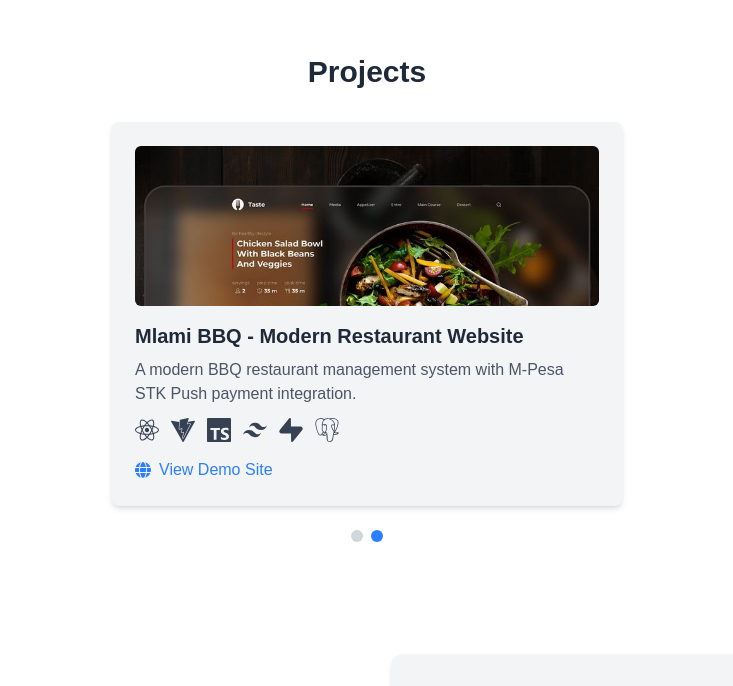
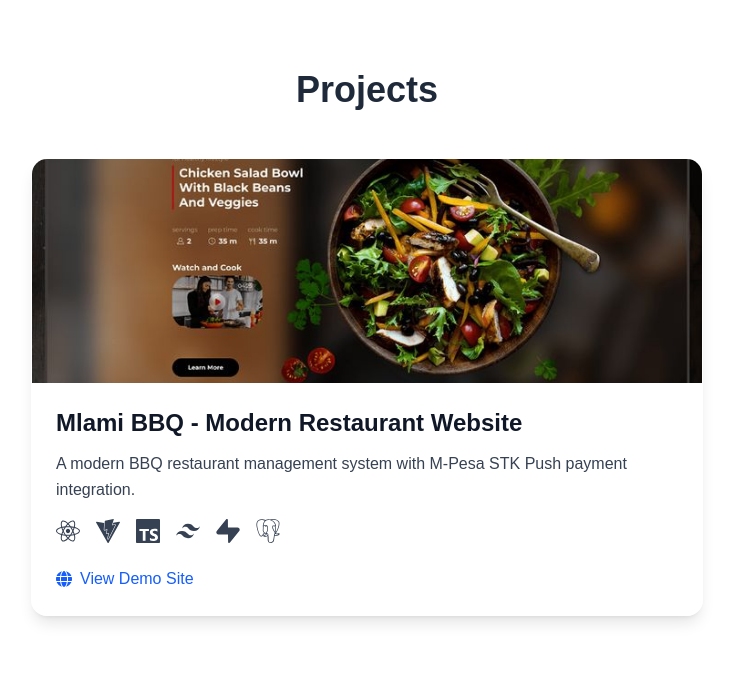
Before and after one commit to Nigiddy/my_portfolio, a Next.js app: page / in a window 1280 px wide. Shown: the part 1594-2280 px from the top of the page, without its empty margins (273-1006 px from the left). Built offline with nearby package versions, Linux system fonts and the light colour scheme.

Commit message:
Removed the dots indicator on Projects.jsx

```diff
--- a/src/components/Projects.jsx
+++ b/src/components/Projects.jsx
@@ -1,4 +1,5 @@
 "use client";
+
 import React, { useState, useEffect } from "react";
 import { FaGithub, FaJs, FaNodeJs, FaReact, FaPython, FaAws, FaCss3Alt, FaDatabase } from "react-icons/fa";
 import { FaGlobe } from "react-icons/fa6";
@@ -7,7 +8,6 @@ import Image from "next/image";
 import { useSwipeable } from "react-swipeable";
 
 const projects = [
-
   {
     title: "Mpesa-Based WiFi Billing System",
     description: "A billing system that integrates Mpesa for seamless WiFi payments.",
@@ -24,8 +24,6 @@ const projects = [
     repoLink: "https://mlamibbq.vercel.app/",
     isDeployed: true
   },
-
-  // Template for adding future projects
 ];
 
 export default function Projects() {
@@ -38,46 +36,62 @@ export default function Projects() {
     trackMouse: true,
   });
 
-  // Auto-swipe every 3 seconds
+  // Auto-swipe every 4 seconds
   useEffect(() => {
     const interval = setInterval(() => {
       setCurrent((prev) => (prev + 1) % projects.length);
-    }, 5000);
+    }, 4000);
     return () => clearInterval(interval);
-  }, [projects.length]);
+  }, []);
 
   const project = projects[current];
 
   return (
-    <section className="w-full py-12 bg-white dark:bg-black transition-colors">
-      <div className="max-w-2xl mx-auto px-6">
-        <h2 className="text-3xl font-bold text-gray-800 dark:text-white text-center">Projects</h2>
-        <div {...handlers} className="mt-8 flex justify-center items-center">
+    <section className="w-full py-16 bg-white dark:bg-black transition-colors">
+      <div className="max-w-3xl mx-auto px-6">
+        <h2 className="text-4xl font-bold text-center text-gray-800 dark:text-white">
+          Projects
+        </h2>
+
+        <div {...handlers} className="mt-12 flex justify-center items-center">
           <a
             href={project.repoLink}
             target="_blank"
             rel="noopener noreferrer"
             aria-label={`Project: ${project.title}. ${project.isDeployed ? 'View Demo Site' : 'View on GitHub'}`}
-            className="group block bg-gray-100 dark:bg-gray-900 p-6 rounded-lg shadow-md hover:shadow-xl transition-shadow focus:outline-none focus:ring-2 focus:ring-blue-500 w-full max-w-lg"
-            tabIndex={0}
+            className="group block w-full max-w-2xl rounded-2xl overflow-hidden
+              bg-white/20 dark:bg-black/30 backdrop-blur-lg
+              shadow-lg hover:shadow-2xl transition-all duration-500 border border-white/30"
           >
-            <div className="w-full h-40 relative overflow-hidden rounded-md">
+            {/* Image section */}
+            <div className="w-full h-56 relative overflow-hidden">
               <Image
                 src={project.image}
                 alt={project.title}
-                width={640}
-                height={160}
-                className="object-cover group-hover:scale-105 transition-transform"
+                width={800}
+                height={224}
+                className="object-cover w-full h-full group-hover:scale-110 transition-transform duration-500"
               />
             </div>
-            <h3 className="mt-4 text-xl font-semibold text-gray-800 dark:text-white">{project.title}</h3>
-            <p className="text-gray-600 dark:text-gray-400 mt-2">{project.description}</p>
-            <div className="flex items-center gap-3 mt-3">
+
+            {/* Content */}
+            <div className="p-6">
+              <h3 className="text-2xl font-semibold text-gray-900 dark:text-white group-hover:text-blue-500 transition-colors">
+                {project.title}
+              </h3>
+              <p className="mt-3 text-gray-700 dark:text-gray-300 leading-relaxed">
+                {project.description}
+              </p>
+
+              {/* Tech stack icons */}
+              <div className="flex flex-wrap items-center gap-4 mt-4">
                 {project.techStack.map((Icon, idx) => (
-                <Icon key={idx} className="text-2xl text-gray-700 dark:text-gray-300" />
+                  <Icon key={idx} className="text-2xl text-gray-700 dark:text-gray-300 group-hover:text-blue-400 transition-colors" />
                 ))}
               </div>
-            <div className="mt-4 flex items-center gap-2 text-blue-500 dark:text-blue-400 font-medium">
+
+              {/* Link */}
+              <div className="mt-6 flex items-center gap-2 text-blue-600 dark:text-blue-400 font-medium group-hover:underline">
                 {project.isDeployed ? (
                   <>
                     <FaGlobe /> <span>View Demo Site</span>
@@ -88,18 +102,8 @@ export default function Projects() {
                   </>
                 )}
               </div>
+            </div>
           </a>
-        </div>
-        {/* Dots indicator */}
-        <div className="flex justify-center mt-6 gap-2">
-          {projects.map((_, idx) => (
-            <button
-              key={idx}
-              className={`w-3 h-3 rounded-full ${idx === current ? 'bg-blue-500 dark:bg-blue-400' : 'bg-gray-300 dark:bg-gray-700'}`}
-              onClick={() => setCurrent(idx)}
-              aria-label={`Go to project ${idx + 1}`}
-            />
-          ))}
         </div>
       </div>
     </section>
```
Lines whose indentation alone changed are shown as unchanged.
